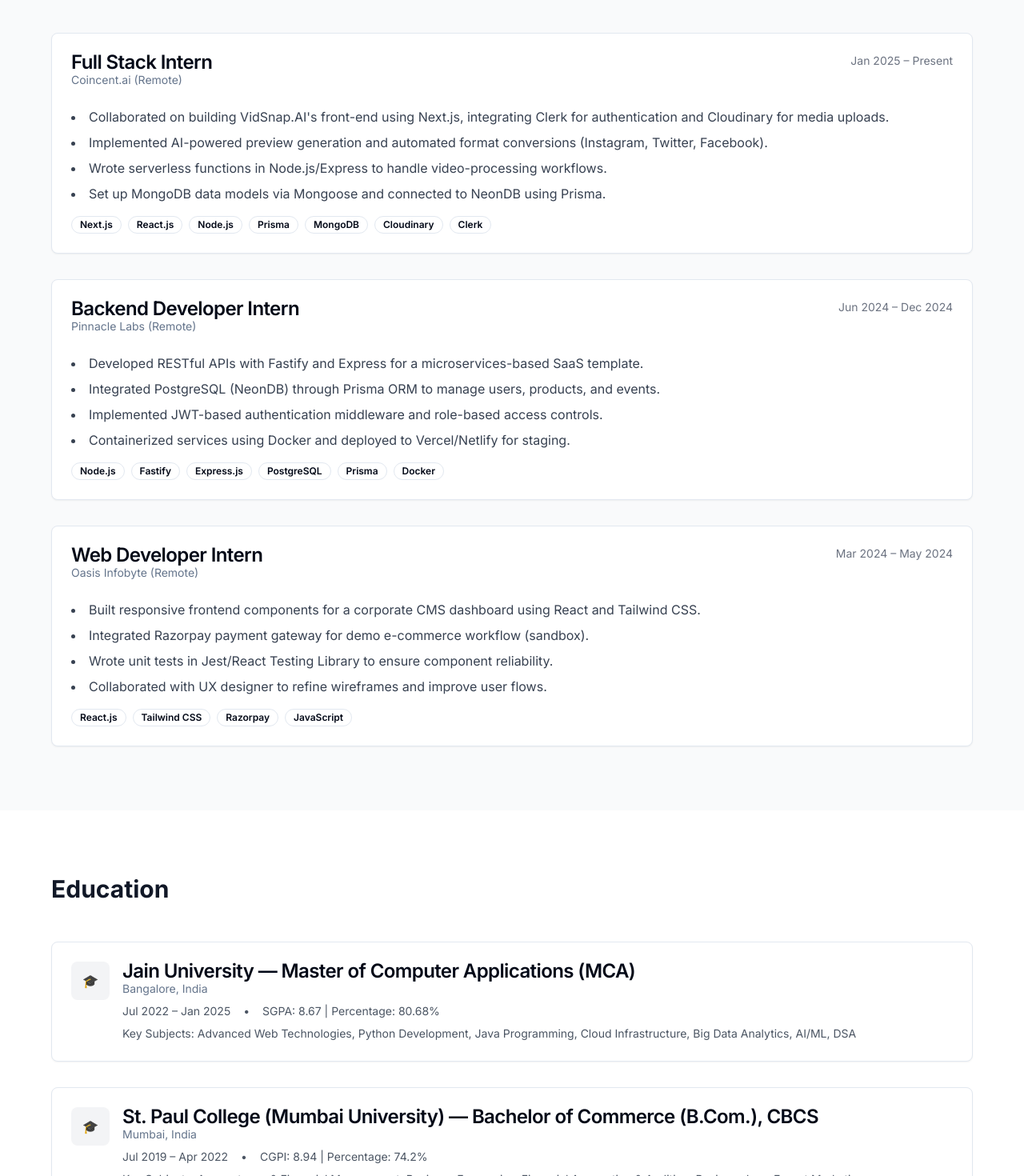
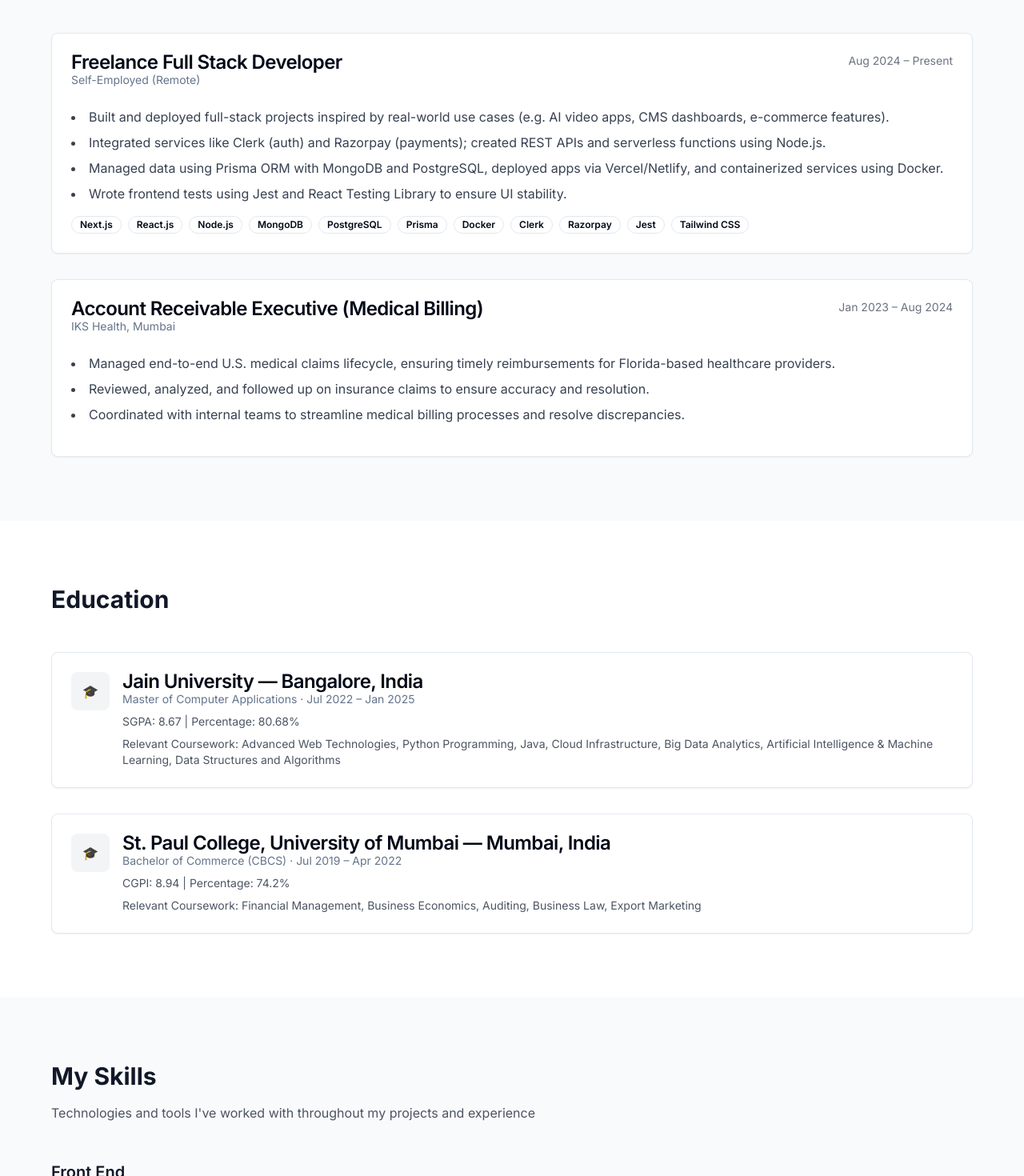
Before and after one commit to amitkukrejadev/portfilio, a Next.js app: page / in a window 1280 px wide. Shown: the part 1140-2610 px from the top of the page at 80% size. Built offline with nearby package versions, Linux system fonts and the light colour scheme.

Commit message:
Added Resume Link, Updated Experience section, Updated Animated Icons & Tweaked Education Section

```diff
--- a/app/page.tsx
+++ b/app/page.tsx
@@ -1,5 +1,13 @@
 "use client";
 
+import {
+  SiReact,
+  SiNextdotjs,
+  SiNodedotjs,
+  SiJavascript,
+  SiMongodb,
+  SiTailwindcss,
+} from "react-icons/si";
 import {
   Mail,
   MapPin,
@@ -171,8 +179,16 @@ export default function Home() {
 
               <div className="flex flex-wrap gap-4">
                 <Button className="bg-black text-white hover:bg-gray-800 dark:bg-white dark:text-black dark:hover:bg-gray-200">
-                  <Download className="w-4 h-4 mr-2" />
-                  Resume
+                  <a
+                    href="/resume/Frontend_Developer_amit_kukreja.pdf"
+                    download
+                    target="_blank"
+                    rel="noopener noreferrer"
+                    className="flex items-center"
+                  >
+                    <Download className="w-4 h-4 mr-2" />
+                    Resume
+                  </a>
                 </Button>
                 <Link href="/about">
                   <Button
@@ -202,7 +218,7 @@ export default function Home() {
                   className="flex flex-col items-center group cursor-pointer"
                 >
                   <div className="w-20 h-20 bg-blue-100 dark:bg-blue-900/30 rounded-lg flex items-center justify-center shadow-lg transition-all duration-300 group-hover:shadow-xl border border-blue-200 dark:border-blue-800">
-                    <span className="text-3xl">⚛️</span>
+                    <SiReact className="text-blue-500 dark:text-blue-300 text-3xl" />
                   </div>
                   <span className="text-sm text-gray-600 dark:text-gray-300 mt-2 font-medium">
                     React.js
@@ -214,7 +230,7 @@ export default function Home() {
                   className="flex flex-col items-center group cursor-pointer"
                 >
                   <div className="w-20 h-20 bg-black dark:bg-gray-800 rounded-lg flex items-center justify-center shadow-lg transition-all duration-300 group-hover:shadow-xl border border-gray-300 dark:border-gray-600">
-                    <span className="text-3xl text-white">N</span>
+                    <SiNextdotjs className="text-white text-3xl" />
                   </div>
                   <span className="text-sm text-gray-600 dark:text-gray-300 mt-2 font-medium">
                     Next.js
@@ -226,7 +242,7 @@ export default function Home() {
                   className="flex flex-col items-center group cursor-pointer"
                 >
                   <div className="w-20 h-20 bg-green-100 dark:bg-green-900/30 rounded-lg flex items-center justify-center shadow-lg transition-all duration-300 group-hover:shadow-xl border border-green-200 dark:border-green-800">
-                    <span className="text-3xl">🟢</span>
+                    <SiNodedotjs className="text-green-600 dark:text-green-400 text-3xl" />
                   </div>
                   <span className="text-sm text-gray-600 dark:text-gray-300 mt-2 font-medium">
                     Node.js
@@ -235,7 +251,7 @@ export default function Home() {
 
                 <div className="flex flex-col items-center group cursor-pointer">
                   <div className="w-20 h-20 bg-yellow-100 dark:bg-yellow-900/30 rounded-lg flex items-center justify-center shadow-lg transition-all duration-300 group-hover:shadow-xl border border-yellow-200 dark:border-yellow-800">
-                    <span className="text-3xl">JS</span>
+                    <SiJavascript className="text-yellow-500 dark:text-yellow-400 text-3xl" />
                   </div>
                   <span className="text-sm text-gray-600 dark:text-gray-300 mt-2 font-medium">
                     JavaScript
@@ -244,7 +260,7 @@ export default function Home() {
 
                 <div className="flex flex-col items-center group cursor-pointer">
                   <div className="w-20 h-20 bg-green-100 dark:bg-green-900/30 rounded-lg flex items-center justify-center shadow-lg transition-all duration-300 group-hover:shadow-xl border border-green-200 dark:border-green-800">
-                    <span className="text-3xl">🍃</span>
+                    <SiMongodb className="text-green-700 dark:text-green-400 text-3xl" />
                   </div>
                   <span className="text-sm text-gray-600 dark:text-gray-300 mt-2 font-medium">
                     MongoDB
@@ -253,7 +269,7 @@ export default function Home() {
 
                 <div className="flex flex-col items-center group cursor-pointer">
                   <div className="w-20 h-20 bg-cyan-100 dark:bg-cyan-900/30 rounded-lg flex items-center justify-center shadow-lg transition-all duration-300 group-hover:shadow-xl border border-cyan-200 dark:border-cyan-800">
-                    <span className="text-3xl">TW</span>
+                    <SiTailwindcss className="text-cyan-500 dark:text-cyan-300 text-3xl" />
                   </div>
                   <span className="text-sm text-gray-600 dark:text-gray-300 mt-2 font-medium">
                     Tailwind
@@ -276,41 +292,43 @@ export default function Home() {
           </h2>
 
           <div className="space-y-8">
-            {/* Full Stack Intern - Coincent.ai */}
+            {/* Freelance Full Stack Developer */}
             <Card className="dark:border-gray-800 dark:bg-gray-950">
               <CardHeader>
                 <div className="flex justify-between items-start">
                   <div>
                     <CardTitle className="dark:text-white">
-                      Full Stack Intern
+                      Freelance Full Stack Developer
                     </CardTitle>
                     <CardDescription className="dark:text-gray-400">
-                      Coincent.ai (Remote)
+                      Self-Employed (Remote)
                     </CardDescription>
                   </div>
                   <span className="text-sm text-gray-500 dark:text-gray-400">
-                    Jan 2025 – Present
+                    Aug 2024 – Present
                   </span>
                 </div>
               </CardHeader>
               <CardContent>
                 <ul className="list-disc list-inside space-y-2 text-gray-700 dark:text-gray-300 mb-4">
                   <li>
-                    Collaborated on building VidSnap.AI's front-end using
-                    Next.js, integrating Clerk for authentication and Cloudinary
-                    for media uploads.
+                    Built and deployed full-stack projects inspired by
+                    real-world use cases (e.g. AI video apps, CMS dashboards,
+                    e-commerce features).
                   </li>
                   <li>
-                    Implemented AI-powered preview generation and automated
-                    format conversions (Instagram, Twitter, Facebook).
+                    Integrated services like Clerk (auth) and Razorpay
+                    (payments); created REST APIs and serverless functions using
+                    Node.js.
                   </li>
                   <li>
-                    Wrote serverless functions in Node.js/Express to handle
-                    video-processing workflows.
+                    Managed data using Prisma ORM with MongoDB and PostgreSQL,
+                    deployed apps via Vercel/Netlify, and containerized services
+                    using Docker.
                   </li>
                   <li>
-                    Set up MongoDB data models via Mongoose and connected to
-                    NeonDB using Prisma.
+                    Wrote frontend tests using Jest and React Testing Library to
+                    ensure UI stability.
                   </li>
                 </ul>
                 <div className="flex flex-wrap gap-2">
@@ -336,84 +354,7 @@ export default function Home() {
                     variant="outline"
                     className="dark:border-gray-600 dark:text-gray-300"
                   >
-                    Prisma
-                  </Badge>
-                  <Badge
-                    variant="outline"
-                    className="dark:border-gray-600 dark:text-gray-300"
-                  >
                     MongoDB
-                  </Badge>
-                  <Badge
-                    variant="outline"
-                    className="dark:border-gray-600 dark:text-gray-300"
-                  >
-                    Cloudinary
-                  </Badge>
-                  <Badge
-                    variant="outline"
-                    className="dark:border-gray-600 dark:text-gray-300"
-                  >
-                    Clerk
-                  </Badge>
-                </div>
-              </CardContent>
-            </Card>
-
-            {/* Backend Developer Intern - Pinnacle Labs */}
-            <Card className="dark:border-gray-800 dark:bg-gray-950">
-              <CardHeader>
-                <div className="flex justify-between items-start">
-                  <div>
-                    <CardTitle className="dark:text-white">
-                      Backend Developer Intern
-                    </CardTitle>
-                    <CardDescription className="dark:text-gray-400">
-                      Pinnacle Labs (Remote)
-                    </CardDescription>
-                  </div>
-                  <span className="text-sm text-gray-500 dark:text-gray-400">
-                    Jun 2024 – Dec 2024
-                  </span>
-                </div>
-              </CardHeader>
-              <CardContent>
-                <ul className="list-disc list-inside space-y-2 text-gray-700 dark:text-gray-300 mb-4">
-                  <li>
-                    Developed RESTful APIs with Fastify and Express for a
-                    microservices-based SaaS template.
-                  </li>
-                  <li>
-                    Integrated PostgreSQL (NeonDB) through Prisma ORM to manage
-                    users, products, and events.
-                  </li>
-                  <li>
-                    Implemented JWT-based authentication middleware and
-                    role-based access controls.
-                  </li>
-                  <li>
-                    Containerized services using Docker and deployed to
-                    Vercel/Netlify for staging.
-                  </li>
-                </ul>
-                <div className="flex flex-wrap gap-2">
-                  <Badge
-                    variant="outline"
-                    className="dark:border-gray-600 dark:text-gray-300"
-                  >
-                    Node.js
-                  </Badge>
-                  <Badge
-                    variant="outline"
-                    className="dark:border-gray-600 dark:text-gray-300"
-                  >
-                    Fastify
-                  </Badge>
-                  <Badge
-                    variant="outline"
-                    className="dark:border-gray-600 dark:text-gray-300"
-                  >
-                    Express.js
                   </Badge>
                   <Badge
                     variant="outline"
@@ -433,58 +374,11 @@ export default function Home() {
                   >
                     Docker
                   </Badge>
-                </div>
-              </CardContent>
-            </Card>
-
-            {/* Web Developer Intern - Oasis Infobyte */}
-            <Card className="dark:border-gray-800 dark:bg-gray-950">
-              <CardHeader>
-                <div className="flex justify-between items-start">
-                  <div>
-                    <CardTitle className="dark:text-white">
-                      Web Developer Intern
-                    </CardTitle>
-                    <CardDescription className="dark:text-gray-400">
-                      Oasis Infobyte (Remote)
-                    </CardDescription>
-                  </div>
-                  <span className="text-sm text-gray-500 dark:text-gray-400">
-                    Mar 2024 – May 2024
-                  </span>
-                </div>
-              </CardHeader>
-              <CardContent>
-                <ul className="list-disc list-inside space-y-2 text-gray-700 dark:text-gray-300 mb-4">
-                  <li>
-                    Built responsive frontend components for a corporate CMS
-                    dashboard using React and Tailwind CSS.
-                  </li>
-                  <li>
-                    Integrated Razorpay payment gateway for demo e-commerce
-                    workflow (sandbox).
-                  </li>
-                  <li>
-                    Wrote unit tests in Jest/React Testing Library to ensure
-                    component reliability.
-                  </li>
-                  <li>
-                    Collaborated with UX designer to refine wireframes and
-                    improve user flows.
-                  </li>
-                </ul>
-                <div className="flex flex-wrap gap-2">
                   <Badge
                     variant="outline"
                     className="dark:border-gray-600 dark:text-gray-300"
                   >
-                    React.js
-                  </Badge>
-                  <Badge
-                    variant="outline"
-                    className="dark:border-gray-600 dark:text-gray-300"
-                  >
-                    Tailwind CSS
+                    Clerk
                   </Badge>
                   <Badge
                     variant="outline"
@@ -496,9 +390,51 @@ export default function Home() {
                     variant="outline"
                     className="dark:border-gray-600 dark:text-gray-300"
                   >
-                    JavaScript
+                    Jest
+                  </Badge>
+                  <Badge
+                    variant="outline"
+                    className="dark:border-gray-600 dark:text-gray-300"
+                  >
+                    Tailwind CSS
                   </Badge>
                 </div>
+              </CardContent>
+            </Card>
+
+            {/* Account Receivable Executive */}
+            <Card className="dark:border-gray-800 dark:bg-gray-950">
+              <CardHeader>
+                <div className="flex justify-between items-start">
+                  <div>
+                    <CardTitle className="dark:text-white">
+                      Account Receivable Executive (Medical Billing)
+                    </CardTitle>
+                    <CardDescription className="dark:text-gray-400">
+                      IKS Health, Mumbai
+                    </CardDescription>
+                  </div>
+                  <span className="text-sm text-gray-500 dark:text-gray-400">
+                    Jan 2023 – Aug 2024
+                  </span>
+                </div>
+              </CardHeader>
+              <CardContent>
+                <ul className="list-disc list-inside space-y-2 text-gray-700 dark:text-gray-300 mb-4">
+                  <li>
+                    Managed end-to-end U.S. medical claims lifecycle, ensuring
+                    timely reimbursements for Florida-based healthcare
+                    providers.
+                  </li>
+                  <li>
+                    Reviewed, analyzed, and followed up on insurance claims to
+                    ensure accuracy and resolution.
+                  </li>
+                  <li>
+                    Coordinated with internal teams to streamline medical
+                    billing processes and resolve discrepancies.
+                  </li>
+                </ul>
               </CardContent>
             </Card>
           </div>
@@ -513,6 +449,7 @@ export default function Home() {
           </h2>
 
           <div className="space-y-8">
+            {/* Jain University */}
             <Card className="dark:border-gray-800 dark:bg-gray-950">
               <CardHeader>
                 <div className="flex items-start gap-4">
@@ -521,26 +458,26 @@ export default function Home() {
                   </div>
                   <div className="flex-1">
                     <CardTitle className="dark:text-white">
-                      Jain University — Master of Computer Applications (MCA)
+                      Jain University — Bangalore, India
                     </CardTitle>
                     <CardDescription className="dark:text-gray-400">
-                      Bangalore, India
+                      Master of Computer Applications · Jul 2022 – Jan 2025
                     </CardDescription>
-                    <div className="flex items-center gap-4 mt-2 text-sm text-gray-600 dark:text-gray-400">
-                      <span>Jul 2022 – Jan 2025 </span>
-                      <span>•</span>
-                      <span>SGPA: 8.67 | Percentage: 80.68%</span>
+                    <div className="text-sm text-gray-600 dark:text-gray-400 mt-2">
+                      SGPA: 8.67 | Percentage: 80.68%
                     </div>
                     <p className="text-sm text-gray-600 dark:text-gray-400 mt-2">
-                      Key Subjects: Advanced Web Technologies, Python
-                      Development, Java Programming, Cloud Infrastructure, Big
-                      Data Analytics, AI/ML, DSA
+                      Relevant Coursework: Advanced Web Technologies, Python
+                      Programming, Java, Cloud Infrastructure, Big Data
+                      Analytics, Artificial Intelligence & Machine Learning,
+                      Data Structures and Algorithms
                     </p>
                   </div>
                 </div>
               </CardHeader>
             </Card>
 
+            {/* St. Paul College */}
             <Card className="dark:border-gray-800 dark:bg-gray-950">
               <CardHeader>
                 <div className="flex items-start gap-4">
@@ -549,21 +486,17 @@ export default function Home() {
                   </div>
                   <div className="flex-1">
                     <CardTitle className="dark:text-white">
-                      St. Paul College (Mumbai University) — Bachelor of
-                      Commerce (B.Com.), CBCS
+                      St. Paul College, University of Mumbai — Mumbai, India
                     </CardTitle>
                     <CardDescription className="dark:text-gray-400">
-                      Mumbai, India
+                      Bachelor of Commerce (CBCS) · Jul 2019 – Apr 2022
                     </CardDescription>
-                    <div className="flex items-center gap-4 mt-2 text-sm text-gray-600 dark:text-gray-400">
-                      <span>Jul 2019 – Apr 2022</span>
-                      <span>•</span>
-                      <span>CGPI: 8.94 | Percentage: 74.2%</span>
+                    <div className="text-sm text-gray-600 dark:text-gray-400 mt-2">
+                      CGPI: 8.94 | Percentage: 74.2%
                     </div>
                     <p className="text-sm text-gray-600 dark:text-gray-400 mt-2">
-                      Key Subjects: Accountancy & Financial Management, Business
-                      Economics, Financial Accounting & Auditing, Business Law,
-                      Export Marketing
+                      Relevant Coursework: Financial Management, Business
+                      Economics, Auditing, Business Law, Export Marketing
                     </p>
                   </div>
                 </div>
```
Also changed, not shown: 1 other file (tests, documents, lock files or other folders).
